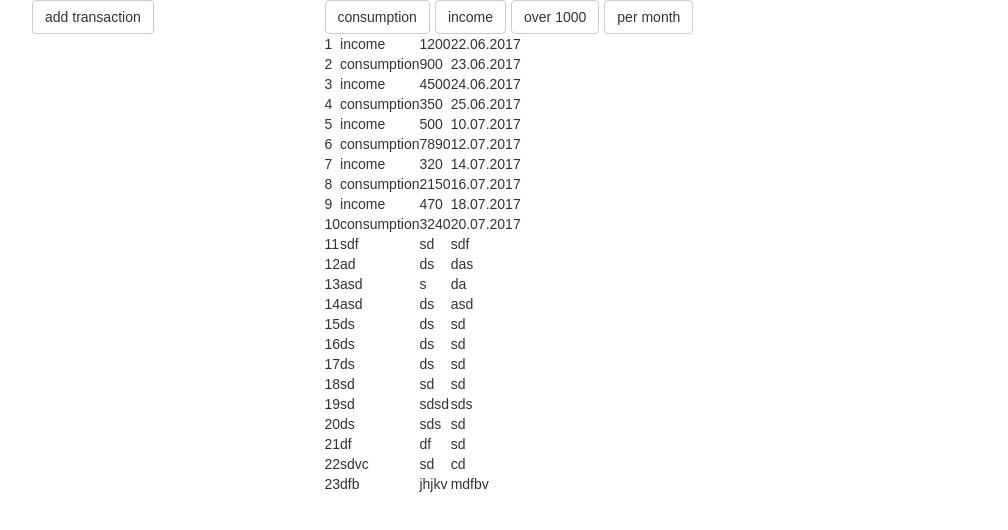
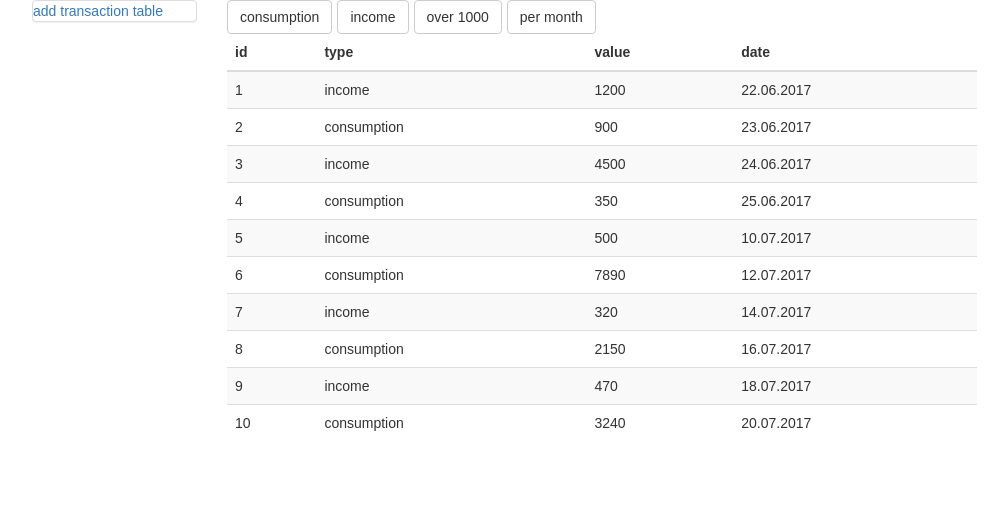
Before and after one commit to askesis/KitLab, a React (Create React App) app: page / in a window 1280 px wide. Shown: the top 530 px of the page, without its empty margins (38-1046 px from the left). Built offline with nearby package versions, Linux system fonts and the light colour scheme; data requests are answered from the project's data file.

Commit message:
Fixed kosyachki and add menu(?)

```diff
--- a/src/App.jsx
+++ b/src/App.jsx
@@ -6,6 +6,7 @@ import axios from 'axios';
 import TransactionFilters from "./TransactionFilters";
 import TransactionTables from "./TransactionTables";
 import {serverAddress} from './config';
+import Menu from './menu.jsx'
 
 import { Route, Link } from 'react-router-dom';
 
@@ -78,12 +79,12 @@ class App extends Component {
 		return(
         <Grid>
           <Row>
-            <Col md={3}>
+            <Col md={2}>
 
-                  <Link to='/form_add'><Button>add transaction</Button></Link>
+                 <Menu />
 
             </Col>
-            <Col md={6}>
+            <Col md={8}>
 
               <TransactionFilters
                 handleFilterClick={this.handleFilterClick}
@@ -95,7 +96,7 @@ class App extends Component {
               />
 
             </Col>
-            <Col md={6}></Col>
+            <Col xsHidden md={2}></Col>
           </Row>
         </Grid>
 
--- a/src/FormAdd.jsx
+++ b/src/FormAdd.jsx
@@ -1,9 +1,9 @@
 import React, { Component } from 'react';
-import {Grid, Row, Button, Col,} from 'react-bootstrap';
+import {Grid, Row, Button, Col, Panel} from 'react-bootstrap';
 import { Route, Link } from 'react-router-dom';
 import axios from 'axios';
 import {serverAddress} from './config.js';
-
+import Menu from './menu.jsx'
 
 class FormAdd extends Component {
   constructor(props) { //это вот состояния
@@ -44,24 +44,24 @@ class FormAdd extends Component {
     return(
       <Grid>
         <Row>
-          <Col md={3}>
-              <Link to='/'><Button>Table</Button></Link>
+          <Col md={2}>
+             <Menu/>
           </Col>
 
-          <Col md={6}>
+          <Col md={8}>
             <form onSubmit={this.handleInputSubmit}>
-
+             <Panel>
               <input type="text" name="value" placeholder="value" value={this.state.value} onChange={this.handleInputChange.bind(this)}/>
 
               <input type="text" name="type" placeholder="type" value={this.state.type} onChange={this.handleInputChange.bind(this)}/>
 
               <input type="text" name="date" placeholder="data" value={this.state.date} onChange={this.handleInputChange.bind(this)}/>
-
+           </Panel>
               <input type="submit"/>
             </form>
           </Col>
 
-          <Col md={3}>
+          <Col md={2}>
           </Col>
 
         </Row>
--- a/src/TransactionTables.jsx
+++ b/src/TransactionTables.jsx
@@ -1,5 +1,5 @@
 import React, { Component } from 'react';
-
+import {Table} from 'react-bootstrap'
 
 class TransactionTables extends Component{
   render(){
@@ -20,11 +20,19 @@ class TransactionTables extends Component{
 
 
     return(
-      <table>
+      <Table striped>
+        <thead>
+          <tr>
+            <th>id</th>
+            <th>type</th>
+            <th>value</th>
+            <th>date</th>
+          </tr>
+        </thead>
         <tbody>
         {template}
         </tbody>
-      </table>
+      </Table>
     )
   }
 }
--- a/src/database.json
+++ b/src/database.json
@@ -59,84 +59,6 @@
       "value": 3240,
       "type": "consumption",
       "date": "20.07.2017"
-    },
-    {
-      "id": 11,
-      "value": "sd",
-      "type": "sdf",
-      "date": "sdf"
-    },
-    {
-      "id": 12,
-      "value": "ds",
-      "type": "ad",
-      "date": "das"
-    },
-    {
-      "id": 13,
-      "value": "s",
-      "type": "asd",
-      "date": "da"
-    },
-    {
-      "id": 14,
-      "value": "ds",
-      "type": "asd",
-      "date": "asd"
-    },
-    {
-      "id": 15,
-      "value": "ds",
-      "type": "ds",
-      "date": "sd"
-    },
-    {
-      "id": 16,
-      "value": "ds",
-      "type": "ds",
-      "date": "sd"
-    },
-    {
-      "id": 17,
-      "value": "ds",
-      "type": "ds",
-      "date": "sd"
-    },
-    {
-      "id": 18,
-      "value": "sd",
-      "type": "sd",
-      "date": "sd"
-    },
-    {
-      "id": 19,
-      "value": "sdsd",
-      "type": "sd",
-      "date": "sds"
-    },
-    {
-      "id": 20,
-      "value": "sds",
-      "type": "ds",
-      "date": "sd"
-    },
-    {
-      "id": 21,
-      "value": "df",
-      "type": "df",
-      "date": "sd"
-    },
-    {
-      "id": 22,
-      "value": "sd",
-      "type": "sdvc",
-      "date": "cd"
-    },
-    {
-      "id": 23,
-      "value": "jhjkv",
-      "type": "dfb",
-      "date": "mdfbv"
     }
   ]
 }
--- /dev/null
+++ b/src/menu.jsx
@@ -0,0 +1,42 @@
+import React, { Component } from 'react';
+import { Route, NavLink } from 'react-router-dom';
+import { Panel, Button } from 'react-bootstrap';
+
+
+class Menu extends Component{
+  constructor(props){
+    super(props);
+
+    this.state = {
+      activeBtn:{},
+    }
+  }
+
+  handleBtnMenuActivity = btn =>{
+  //   this.setState({
+  //     activeBtn: {...this.state.activeBtn, [btn]:btn }
+  //   })
+   }
+
+  render(){
+{/*
+    const btnMenuAdd = this.state.activeBtn['add'] ? 'primary' : 'default';bsStyle={btnMenuAdd}
+    const btnMenuTable = this.state.activeBtn['table'] ? 'primary' : 'default';
+    return(
+      <Panel>
+        <NavLink to='/form_add'><Button activeClassName="selected" onClick={ () => this.handleBtnMenuActivity('add') }  > add transaction </Button></NavLink>
+        <NavLink to='/'><Button activeClassName="selected" onClick={ () => this.handleBtnMenuActivity('table') } > table </Button></NavLink>
+      </Panel>
+    )*/}
+
+    return(
+      <Panel>
+       <NavLink to='/form_add' activeClassName="selected"> add transaction </NavLink>
+        <NavLink to='/' activeClassName="selected"> table </NavLink>
+      </Panel>
+    )
+
+  }
+}
+
+export default Menu;
```
Also changed, not shown: src/myRoutes.jsx (added, +19 -0 lines).
